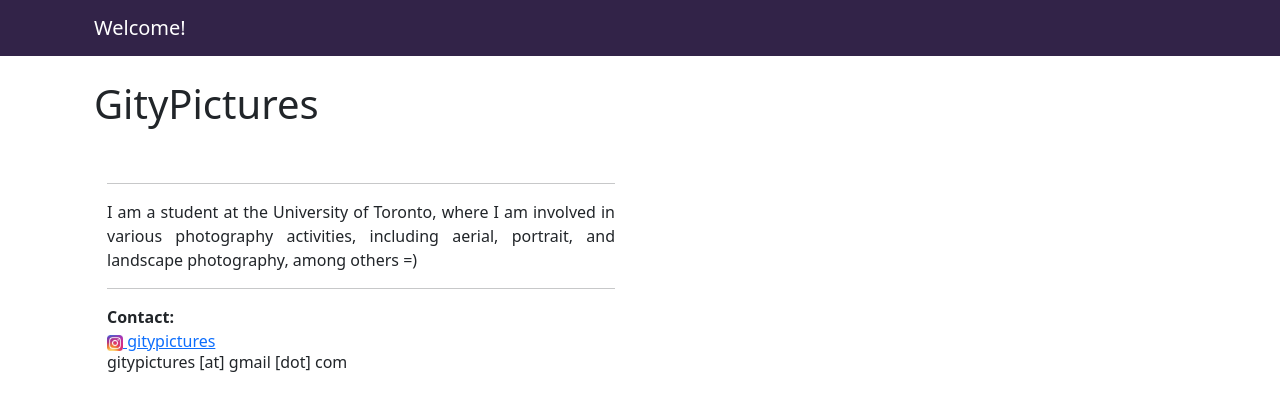
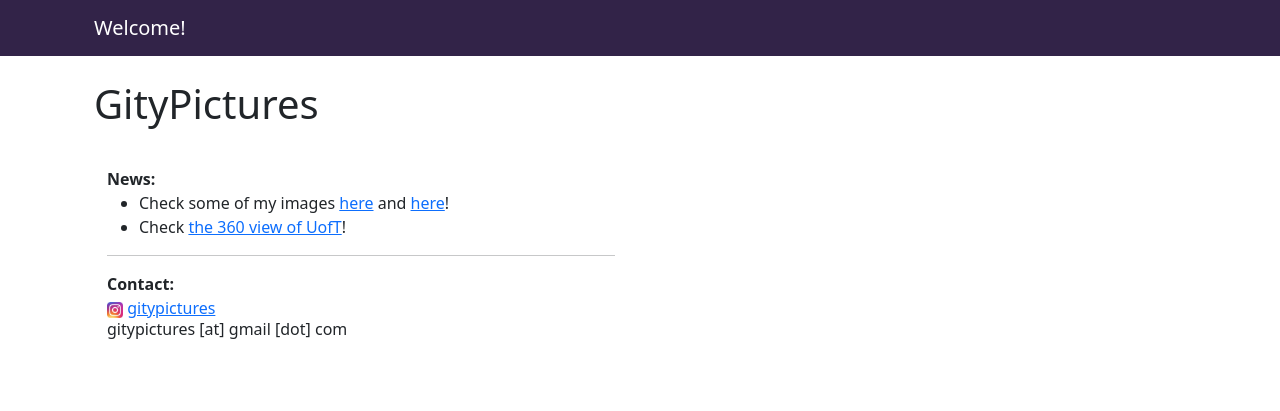
Before and after one commit to gitypictures/gitypictures.github.io, a Jekyll site: the page built from index.html, in a window 1280 px wide. Shown: the top 411 px of the page. Built offline with Jekyll 4.4.1, drawn with Linux system fonts in a browser that asks for light colours.

Commit message:
Update index with references to the profile

```diff
--- a/docs/feed.xml
+++ b/docs/feed.xml
@@ -1 +1 @@
-<?xml version="1.0" encoding="utf-8"?><feed xmlns="http://www.w3.org/2005/Atom" ><generator uri="https://jekyllrb.com/" version="4.3.2">Jekyll</generator><link href="https://gitypictures.github.io/feed.xml" rel="self" type="application/atom+xml" /><link href="https://gitypictures.github.io/" rel="alternate" type="text/html" /><updated>2023-07-14T01:19:34-04:00</updated><id>https://gitypictures.github.io/feed.xml</id><title type="html">GityPictures</title><subtitle>I am a student at the University of Toronto, where I am involved in various photography activities, including aerial, portrait, and landscape photography, among others. =)</subtitle></feed>
+<?xml version="1.0" encoding="utf-8"?><feed xmlns="http://www.w3.org/2005/Atom" ><generator uri="https://jekyllrb.com/" version="4.3.2">Jekyll</generator><link href="https://gitypictures.github.io/feed.xml" rel="self" type="application/atom+xml" /><link href="https://gitypictures.github.io/" rel="alternate" type="text/html" /><updated>2024-04-19T14:09:30-04:00</updated><id>https://gitypictures.github.io/feed.xml</id><title type="html">GityPictures</title><subtitle>I am a student at the University of Toronto, where I am involved in various photography activities, including aerial, portrait, and landscape photography, among others. =)</subtitle></feed>
--- a/index.html
+++ b/index.html
@@ -4,13 +4,19 @@ title: Home
 ---
 <div class="row pb-2 index">
 	<div class="col col-lg-6 col-11 txt">
-		<hr>
-		<span>I am a student at the University of Toronto, where I am involved in various photography activities, including aerial, portrait, and landscape photography, among others =)
-		</span>
+		<b>News:</b></br>
+		<ul>
+			<li>
+				Check some of my images <a href="https://www.instagram.com/gitypictures/tagged/" target="_blank">here</a> and <a href="https://www.instagram.com/gitypictures/" target="_blank">here</a>!
+			</li>
+			<li>
+				Check <a href="/uoft/kings-college-rd/index.html" target="_blank">the 360 view of UofT</a>!
+			</li>
+		</ul>
 		<hr>
 		<b>Contact:</b></br>
+		<img style="width: 16px;" src = "/assets/images/instagram.jpg" alt = "Instagram GityPictures" />
 		<a href="https://www.instagram.com/gitypictures/" target="_blank">
-			<img style="width: 16px;" src = "/assets/images/instagram.jpg" alt = "Instagram GityPictures" />
 			gitypictures
 		</a>
 		<h6>
```
Also changed, not shown: docs/index.html (+10 -4 lines), Gemfile.lock, 2 other files.
